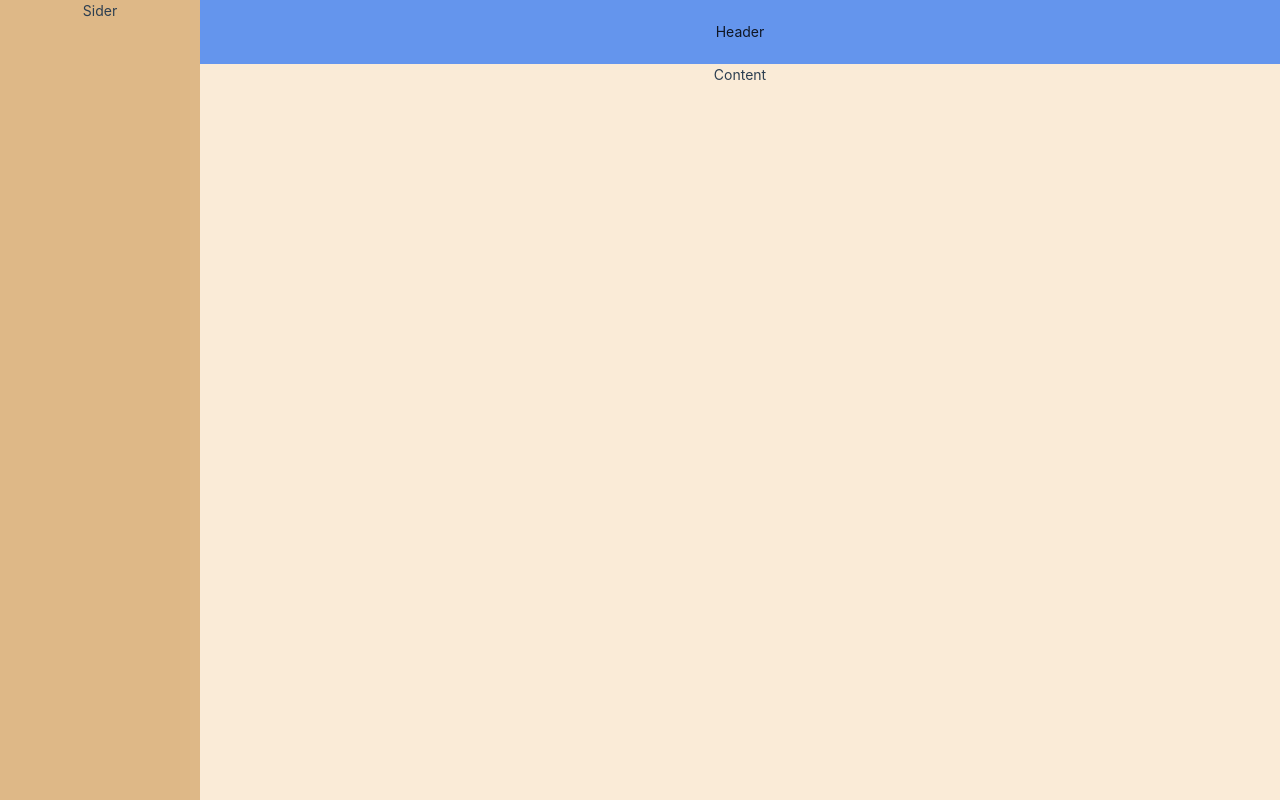
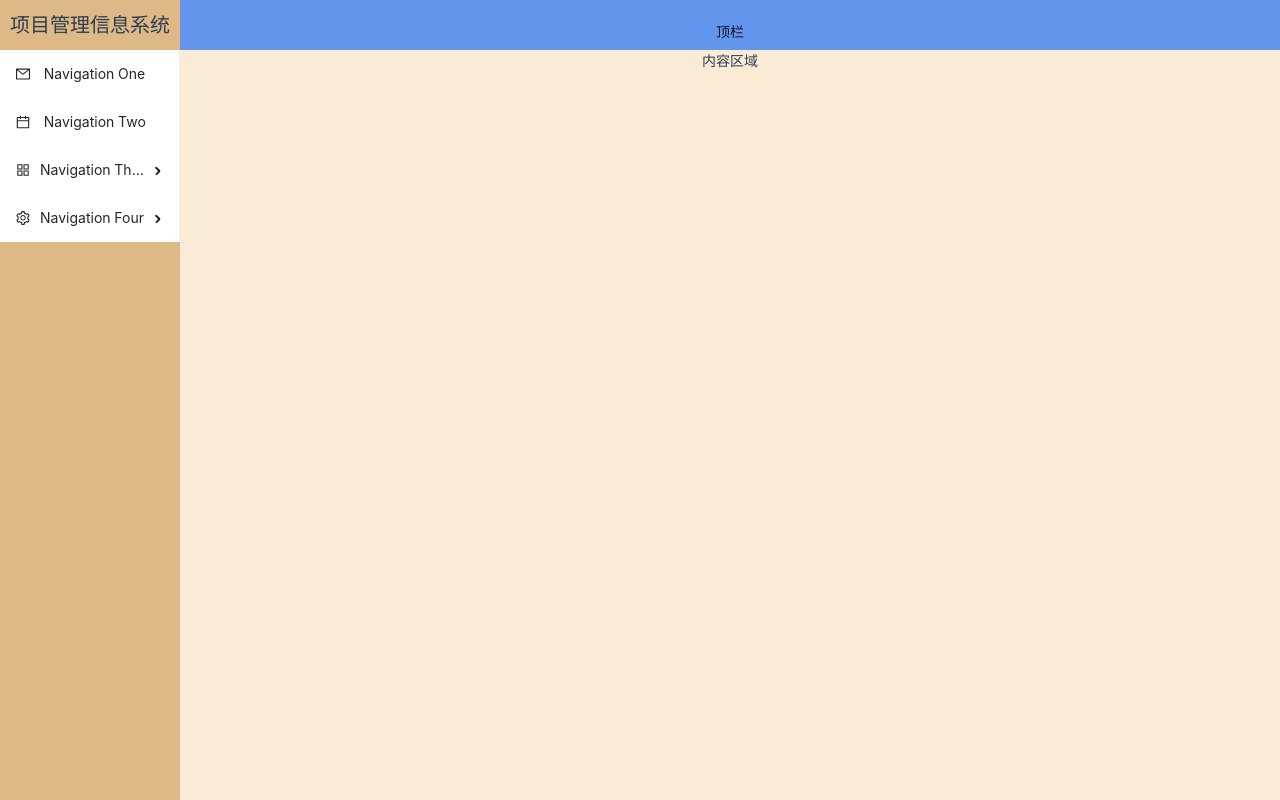
Before and after one commit to zmb4973992/pmis-frontend-ts, a Vue app: page /#/ in a window 1280 px wide. Before the commit this address led to /#/test. Built offline with nearby package versions, Linux system fonts and the light colour scheme; no server answers; sample sign-in values are in the browser's storage.

Commit message:
revised in office

```diff
--- a/package.json
+++ b/package.json
@@ -13,6 +13,7 @@
     "echarts": "^5.3.3",
     "less": "^4.1.3",
     "less-loader": "^11.0.0",
+    "normalize.css": "^8.0.1",
     "nprogress": "^0.2.0",
     "pinia": "^2.0.14",
     "vue": "^3.2.25",
--- a/src/App.vue
+++ b/src/App.vue
@@ -8,18 +8,18 @@
 
 <style>
 /*去除浏览器自带的样式*/
-* {
-  /*外边距调整为0*/
-  margin: 0;
-  /*内边距调整为0*/
-  padding: 0;
-  /*不显示列表的小原点*/
-  list-style: none;
-  /*不显示文本的下划线*/
-  text-decoration: none;
-  /*不显示元素的外部轮廓线*/
-  outline: none;
-}
+/** {*/
+/*  !*外边距调整为0*!*/
+/*  margin: 0;*/
+/*  !*内边距调整为0*!*/
+/*  padding: 0;*/
+/*  !*不显示列表的小原点*!*/
+/*  list-style: none;*/
+/*  !*不显示文本的下划线*!*/
+/*  text-decoration: none;*/
+/*  !*不显示元素的外部轮廓线*!*/
+/*  outline: none;*/
+/*}*/
 
 /* 针对index.html id=app 的部分设置样式
   .为class #为id */
--- /dev/null
+++ b/src/components/Logo.vue
@@ -0,0 +1,30 @@
+<template>
+  <div class="logo-layout">
+    <div class="chinese_title">
+      项目管理信息系统
+    </div>
+
+  </div>
+
+</template>
+
+<script setup lang="ts">
+
+</script>
+
+<style scoped lang="less">
+.logo-layout {
+  height: 50px;
+
+  .chinese_title {
+    font-size: 20px;
+    line-height: 50px //line-height = height时，行内文字垂直居中
+  }
+
+  .english_title {
+    font-size: 3px
+  }
+}
+
+
+</style>
--- /dev/null
+++ b/src/components/Sider.vue
@@ -0,0 +1,68 @@
+<template>
+  <a-menu
+      v-model:openKeys="openKeys"
+      v-model:selectedKeys="selectedKeys"
+      style="width: 180px"
+      mode="vertical"
+      @click="handleClick"
+  >
+    <a-menu-item key="1">
+      <template #icon>
+        <MailOutlined/>
+      </template>
+      Navigation One
+    </a-menu-item>
+    <a-menu-item key="2">
+      <template #icon>
+        <CalendarOutlined/>
+      </template>
+      Navigation Two
+    </a-menu-item>
+    <a-sub-menu key="sub1">
+      <template #icon>
+        <AppstoreOutlined/>
+      </template>
+      <template #title>Navigation Three</template>
+      <a-menu-item key="3">Option 3</a-menu-item>
+      <a-menu-item key="4">Option 4</a-menu-item>
+      <a-sub-menu key="sub1-2" title="Submenu">
+        <a-menu-item key="5">Option 5</a-menu-item>
+        <a-menu-item key="6">Option 6</a-menu-item>
+      </a-sub-menu>
+    </a-sub-menu>
+    <a-sub-menu key="sub2">
+      <template #icon>
+        <SettingOutlined/>
+      </template>
+      <template #title>Navigation Four</template>
+      <a-menu-item key="7">Option 7</a-menu-item>
+      <a-menu-item key="8">Option 8</a-menu-item>
+      <a-menu-item key="9">Option 9</a-menu-item>
+      <a-menu-item key="10">Option 10</a-menu-item>
+    </a-sub-menu>
+  </a-menu>
+</template>
+
+<script setup lang="ts">
+import {reactive, toRefs} from 'vue';
+import {
+  MailOutlined,
+  CalendarOutlined,
+  AppstoreOutlined,
+  SettingOutlined,
+} from '@ant-design/icons-vue';
+import type {MenuProps} from 'ant-design-vue';
+
+const state = reactive({
+  selectedKeys: [],
+  openKeys: [],
+});
+const handleClick: MenuProps['onClick'] = menuInfo => {
+  console.log('click ', menuInfo);
+};
+
+</script>
+
+<style scoped lang="less">
+
+</style>
--- a/src/main.ts
+++ b/src/main.ts
@@ -4,8 +4,7 @@ import router from "@/router";
 import store from "@/store";
 import Antd from 'ant-design-vue';
 import 'ant-design-vue/dist/antd.css';
-// import './permission';
-// test
+import 'normalize.css'
 
 
 const app = createApp(App)
--- a/src/pages/home.vue
+++ b/src/pages/layout.vue
@@ -1,9 +1,12 @@
 <template>
   <a-layout class="layout">
-    <a-layout-sider>Sider</a-layout-sider>
+    <a-layout-sider width="180px">
+      <Logo></Logo>
+      <Sider></Sider>
+    </a-layout-sider>
     <a-layout>
-      <a-layout-header>Header</a-layout-header>
-      <a-layout-content>Content</a-layout-content>
+      <a-layout-header>顶栏</a-layout-header>
+      <a-layout-content>内容区域</a-layout-content>
     </a-layout>
   </a-layout>
 
@@ -16,10 +19,12 @@ import {useRouter} from 'vue-router'
 import userUserStore from "@/store/user";
 import request from "@/util/axios";
 import {getUserInfo} from "@/api/get_userinfo";
+import Sider from '@/components/Sider.vue'  //侧边栏组件
+import Logo from '@/components/Logo.vue'
+
 
 const router = useRouter()
 
-let value = ref(3)
 const user = userUserStore()
 
 onMounted(() => {
@@ -27,9 +32,9 @@ onMounted(() => {
     username: 'aaa',
     password: 'bbb',
   });
-  getUserInfo(14).then(res => (console.log(res.data.data.roles)))
+  //测试
+  getUserInfo(14).then(res => (console.log(res.data.roles)))
 })
-
 
 </script>
 
@@ -37,14 +42,16 @@ onMounted(() => {
 .layout {
   height: 100vh;
   width: 100vw;
+  .ant-layout-sider {
+    background: burlywood;
+  }
 }
 
-.ant-layout-sider {
-  background: burlywood;
-}
+
 
 .ant-layout-header {
   background: cornflowerblue;
+  height: 50px;
 }
 
 .ant-layout-content {
--- a/src/pages/login.vue
+++ b/src/pages/login.vue
@@ -2,7 +2,7 @@
   <!--版面总图-->
   <div class="layout">
     <!--登录框-->
-    <div class="login-container">
+    <div class="login-box">
       <!--中文标题-->
       <div class="chinese_title">
         中文标题
@@ -14,7 +14,6 @@
       <br><br>
       <!--登录表单-->
       <a-form
-          class="my_form"
           name="login"
           :model="formState"
           :label-col="{ span: 5 }"
@@ -41,7 +40,9 @@
           <a-input-password v-model:value="formState.password"/>
         </a-form-item>
 
-        <a-form-item :wrapper-col="{ offset: 5, span: 16 }">
+        <a-form-item
+            class="login-button"
+            :wrapper-col="{ offset: 5, span: 16 }">
           <a-button type="primary" html-type="submit">登录</a-button>
         </a-form-item>
       </a-form>
@@ -70,7 +71,10 @@ const formState = reactive({
 })
 
 const onFinish = (data: ILoginData) => {
-  login(data).then((res) => {
+  // axios可以把fulfilled和rejected同时放在then里，相当于promise的then+catch
+  login(data).then(
+      // 如果请求成功发出
+      res => {
         // 如果返回的状态码不是0
         if (res.data.code !== 0) {
           message.error('用户名或密码错误')
@@ -82,7 +86,10 @@ const onFinish = (data: ILoginData) => {
         router.push({name: 'home'})
         localStorage.setItem('access_token', res.data.data.access_token)
         return;
-  })
+      },
+      //如果请求发送失败
+      err => (console.log(err))
+  )
 };
 
 const onFinishFailed = (errorInfo: any) => {
@@ -95,17 +102,17 @@ const onFinishFailed = (errorInfo: any) => {
 <style scoped lang="less">
 .layout {
   height: 100vh; //vh=Viewport Height 视窗高度，按百分比计算
-  width: 100vw;  //vw=Viewport Width 视窗宽度，按百分比计算
+  width: 100vw; //vw=Viewport Width 视窗宽度，按百分比计算
   //background-color: cornflowerblue;
   //线性渐变背景色，方向-起始颜色-终止颜色
   //background: linear-gradient(to bottom, cornflowerblue, rgb(190, 220, 238));
-  background: linear-gradient(to bottom, rgb(13,56,57), rgb(190,228,238));
+  background: linear-gradient(to bottom, rgb(13, 56, 57), rgb(190, 228, 238));
   display: flex; //容器内的子元素实施弹性布局
   justify-content: center; //水平布局
   align-items: center; //垂直布局
 }
 
-.login-container {
+.login-box {
   width: 500px;
   height: 400px;
   //线性渐变背景色，方向-起始颜色-终止颜色
@@ -124,8 +131,15 @@ const onFinishFailed = (errorInfo: any) => {
   font-size: 15px;
 }
 
-.my_form {
+.ant-form {
   margin: auto 50px auto 40px;
+  height: 170px;
+
+  .username_setting, .password_setting {
+    height: 40px;
+  }
+
+
 }
 
 .test {
--- a/src/router/index.ts
+++ b/src/router/index.ts
@@ -21,10 +21,10 @@ const routes: RouteRecordRaw[] = [
             title: '首页',
             hiddenInSider:true,
             requireAuth: true,
-            permittedRoles:[],  //允许哪些角色访问
+            permittedRoles: [],  //允许哪些角色访问
 
         },
-        component: () => import('@/pages/home.vue'),
+        component: () => import('@/pages/layout.vue'),
     },
     {
         path: '/test',
@@ -34,9 +34,9 @@ const routes: RouteRecordRaw[] = [
             title: '测试',
             hiddenInSider:false,
             requireAuth: false,
-            permittedRoles:[],
+            permittedRoles: [],
         },
-        component: () => import('@/pages/home.vue'),
+        component: () => import('@/pages/layout.vue'),
     },
     {
         path: '/login',
@@ -45,11 +45,15 @@ const routes: RouteRecordRaw[] = [
             title: '登录',
             hiddenInSider: true,
             requireAuth: false,
-            permittedRoles:[],
+            permittedRoles: [],
         },
         component: () => import('@/pages/login.vue'),
         beforeEnter: () => {
             //如果已登录，就直接跳转到首页
+            const token = localStorage.getItem('access_token')
+            if (token) {
+                return {name:'home'}
+            }
         }
     },
     {
@@ -59,7 +63,7 @@ const routes: RouteRecordRaw[] = [
             title: '页面未找到',
             hiddenInSider:true,
             requireAuth: false,
-            permittedRoles:[],
+            permittedRoles: [],
         },
         component: () => import('@/pages/404.vue')
     },
@@ -77,14 +81,11 @@ router.beforeEach((to, from) => {
         const token = localStorage.getItem('access_token')
         // 如果本地有token
         if (token) {
-            console.log('发现本地有token，允许访问')
             return
         }
         //本地没有token，重定向到登录页
-        console.log('本地没有token，跳转到登录页')
         return {name: 'login'}
     }
-
 })
 
 router.afterEach(() => {
--- a/src/util/axios.ts
+++ b/src/util/axios.ts
@@ -27,13 +27,13 @@ request.interceptors.request.use(
 //对返回结果进行封装
 request.interceptors.response.use(
     //暂时不要只返回data，因为可能需要系统的状态码
-    (res)=>{
-        return res
-    },
+    // (res)=>{
+    //     return res.data
+    // },
     //error暂时可以不写，这里写上是为了占位
-    error => {
-        return Promise.reject(error)
-    }
+    // error => {
+    //     return Promise.reject(error)
+    // }
 )
 
 export default request
```
Also changed, not shown: src/components/logo.vue (deleted, +0 -11 lines), 1 other file (tests, documents, lock files or other folders). Lines whose indentation alone changed are shown as unchanged.
